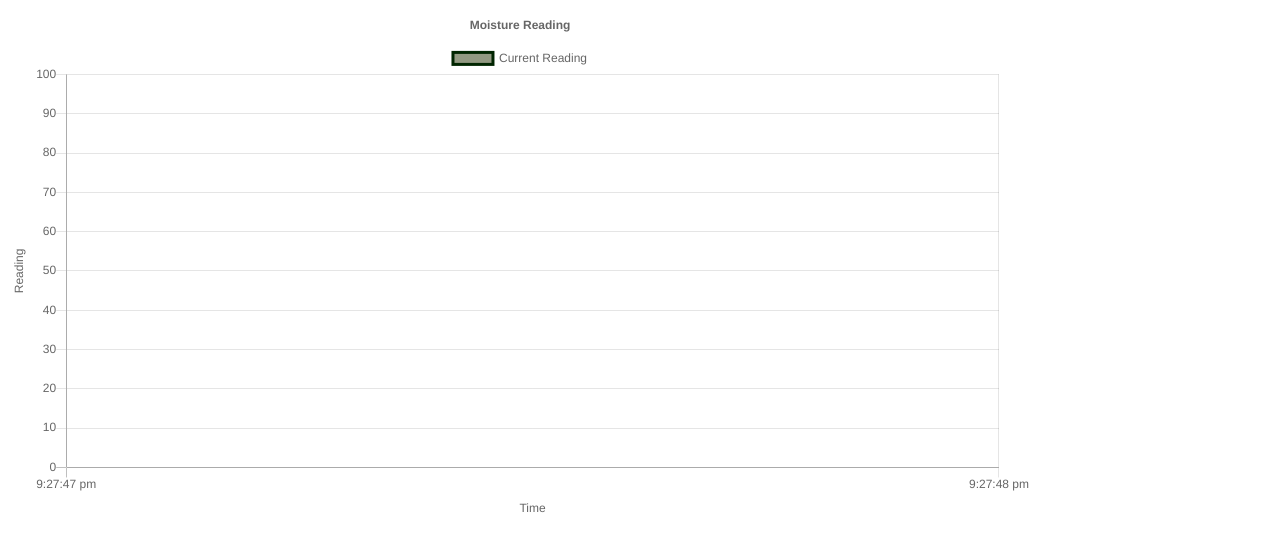
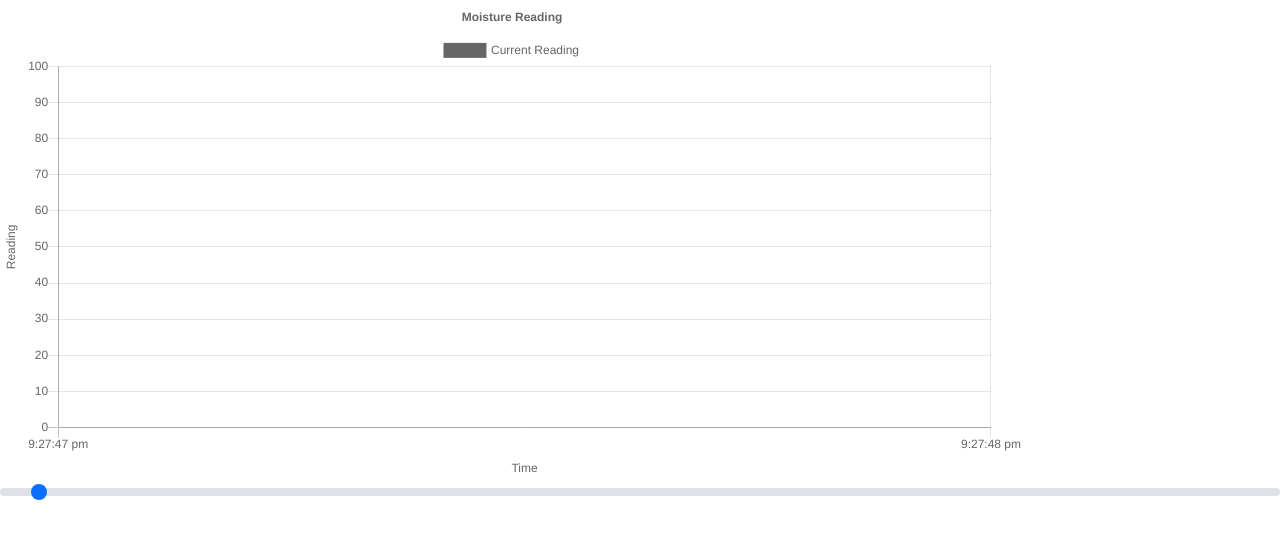
Before and after one commit to towner-10/PlantWatering, a website: page client/index.html in a window 1280 px wide. Drawn offline with nearby package versions, Linux system fonts and the light colour scheme.

Commit message:
Moved script to render.js, added slider, added BootStrap \nSlider bubble is WIP

```diff
--- a/client/index.html
+++ b/client/index.html
@@ -1,81 +1,28 @@
+<!doctype html>
+<html lang="en">
     <head>
+        <!-- Required meta tags -->
+        <meta charset="utf-8">
+        <meta name="viewport" content="width=device-width, initial-scale=1">
+
+        <link href="https://cdn.jsdelivr.net/npm/bootstrap@5.0.0-beta2/dist/css/bootstrap.min.css" rel="stylesheet" integrity="sha384-BmbxuPwQa2lc/FVzBcNJ7UAyJxM6wuqIj61tLrc4wSX0szH/Ev+nYRRuWlolflfl" crossorigin="anonymous">
         <script src="https://cdnjs.cloudflare.com/ajax/libs/moment.js/2.13.0/moment.min.js"></script>
         <script src="https://cdnjs.cloudflare.com/ajax/libs/Chart.js/2.9.4/Chart.min.js"></script>
+
     </head>
     <body>
-    <script>
-        var chart;
-        var config = {
-            type: 'line',
-            data: {
-                datasets: [{
-                    label: 'Current Reading',
-                    data: [],
-                    borderColor: '#002500',
-                    backgroundColor: '#929982'
-                }],
-            },
-            options: {
-                responsive: true,
-                title: {
-                    display: true,
-                    text: 'Moisture Reading'
-                },
-                scales: {
-                    xAxes: [{
-                        type: 'time',
-                        display: true,
-                        scaleLabel: {
-                            display: true,
-                            labelString: 'Time'
-                        },
-                        time: {
-                            unit: 'second'
-                        }
-                    }],
-                    yAxes: [{
-                        display: true,
-                        scaleLabel: {
-                            display: true,
-                            labelString: 'Reading'
-                        },
-                        ticks: {
-                            suggestedMin: 0,
-                            suggestedMax: 100
-                        }
-                    }]
-                }
-            }
-        }
+        <script defer src=render.js ></script>
 
-        window.onload = function() {
-            var ctx = document.getElementById('myChart').getContext('2d');
-            chart = new Chart(ctx, config);
-        };
-
-        webSocket = new WebSocket(`ws://${window.location.hostname}:443`);
-        webSocket.onopen = function() {
-            console.log('Connection opened');
-        };
-        webSocket.onmessage = function(event) {
-            json = JSON.parse(event.data);
-            stat = parseInt(json.data);
-            time = new Date(json.time);
-
-            config.data.datasets[0].data.push({
-                x: time,
-                y: stat
-            });
-            if (config.data.datasets[0].data.length > 60) {
-                config.data.datasets[0].data.shift();
-            }
-            chart.update();
-        };
-        webSocket.onclose = function() {
-            console.log('Connection closed');
-        }
-    </script>
-    <div class="chart-container" style="position: relative; height:40vh; width:80vw">
+        <div class="chart-container" style="position: relative; height:60vh; width:80vw">
             <canvas id="myChart"></canvas>
         </div>
+
+        <div class="slider-container">
+            <input type="range" min="1" max="2400" value="60" class="form-range" id="timeSelector">
+            <output class="bubble" id="timeSelectorBubble"></output>
+        </div>
+
+        <!-- Must be at bottom -->
+        <script src="https://cdn.jsdelivr.net/npm/bootstrap@5.0.0-beta2/dist/js/bootstrap.bundle.min.js" integrity="sha384-b5kHyXgcpbZJO/tY9Ul7kGkf1S0CWuKcCD38l8YkeH8z8QjE0GmW1gYU5S9FOnJ0" crossorigin="anonymous"></script>
     </body>
+</html>
--- /dev/null
+++ b/client/render.js
@@ -0,0 +1,103 @@
+var chart;
+var config = {
+    type: 'line',
+    data: {
+        datasets: [{
+            label: 'Current Reading',
+            data: [],
+            borderColor: `$blue`,
+            backgroundColor: `$blue-300`,
+        }],
+    },
+    options: {
+        responsive: true,
+        maintainAspectRatio: false,
+        title: {
+            display: true,
+            text: 'Moisture Reading'
+        },
+        scales: {
+            xAxes: [{
+                type: 'time',
+                display: true,
+                scaleLabel: {
+                    display: true,
+                    labelString: 'Time'
+                },
+                time: {
+                    unit: 'second'
+                }
+            }],
+            yAxes: [{
+                display: true,
+                scaleLabel: {
+                    display: true,
+                    labelString: 'Reading'
+                },
+                ticks: {
+                    suggestedMin: 0,
+                    suggestedMax: 100
+                }
+            }]
+        }
+    }
+}
+
+const slider = document.getElementById('timeSelector');
+const bubble = document.getElementById("timeSelectorBubble"); //bubbles stolen from https://css-tricks.com/value-bubbles-for-range-inputs/
+var timeScale = 60; // how many of config.scales.xAxes.time.unit to count
+
+onload();
+initSlider();
+
+function onload() {
+    var ctx = document.getElementById('myChart').getContext('2d');
+    chart = new Chart(ctx, config);
+};
+
+async function initSlider() {
+
+    slider.addEventListener("input", async () => {
+        timeScale = slider.value;
+        setBubble(slider, bubble);
+    });
+
+    function setBubble(range, bubble) {
+        const val = range.value;
+        const min = range.min ? range.min : 0;
+        const max = range.max ? range.max : 100;
+        const newVal = Number(((val - min) * 100) / (max - min));
+        bubble.innerHTML = val;
+
+        // Sorta magic numbers based on size of the native UI thumb
+        bubble.style.left = newVal + "%";
+    }
+}
+
+
+
+webSocket = new WebSocket(`ws://${window.location.hostname}:443`);
+webSocket.onopen = function() {
+    console.log('Connection opened');
+};
+webSocket.onmessage = function(event) {
+    json = JSON.parse(event.data);
+    stat = parseInt(json.data);
+    time = new Date(json.time);
+
+    config.data.datasets[0].data.push({
+        x: time,
+        y: stat
+    });
+
+
+    if (((time - config.data.datasets[0].data[0].x).valueOf() / 1000) > timeScale) {
+    //if (config.data.datasets[0].data.length > 60) {
+        config.data.datasets[0].data.shift();
+    //}
+    }
+    chart.update();
+};
+webSocket.onclose = function() {
+    console.log('Connection closed');
+}
```
Lines whose indentation alone changed are shown as unchanged.
